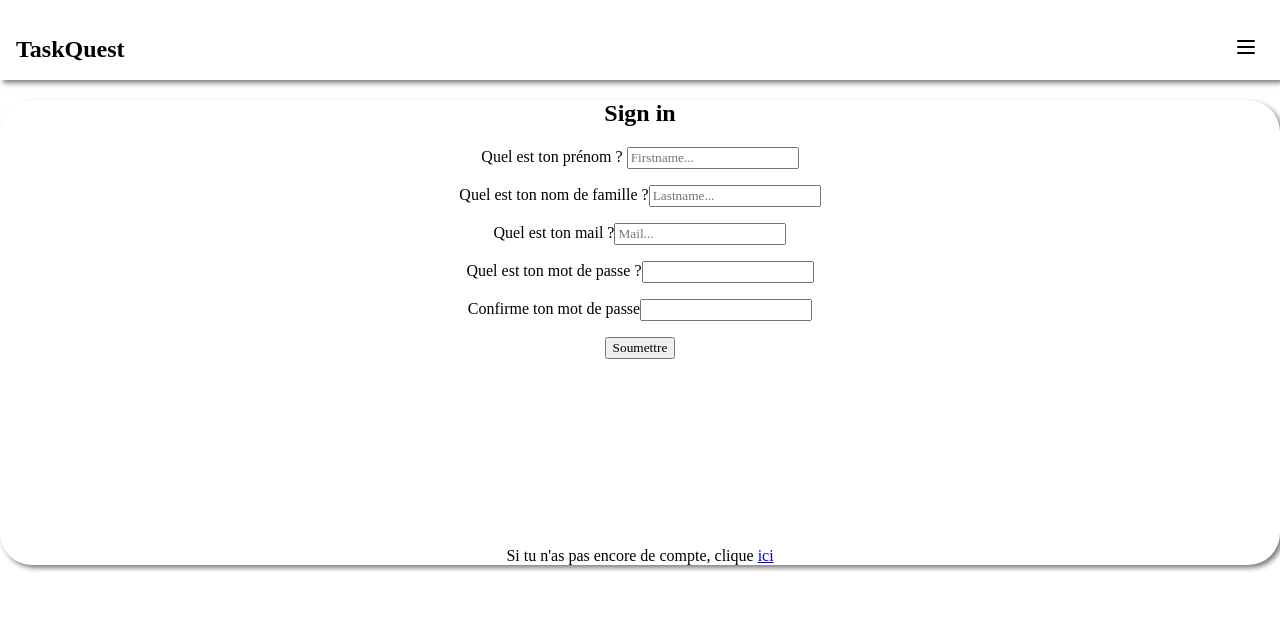
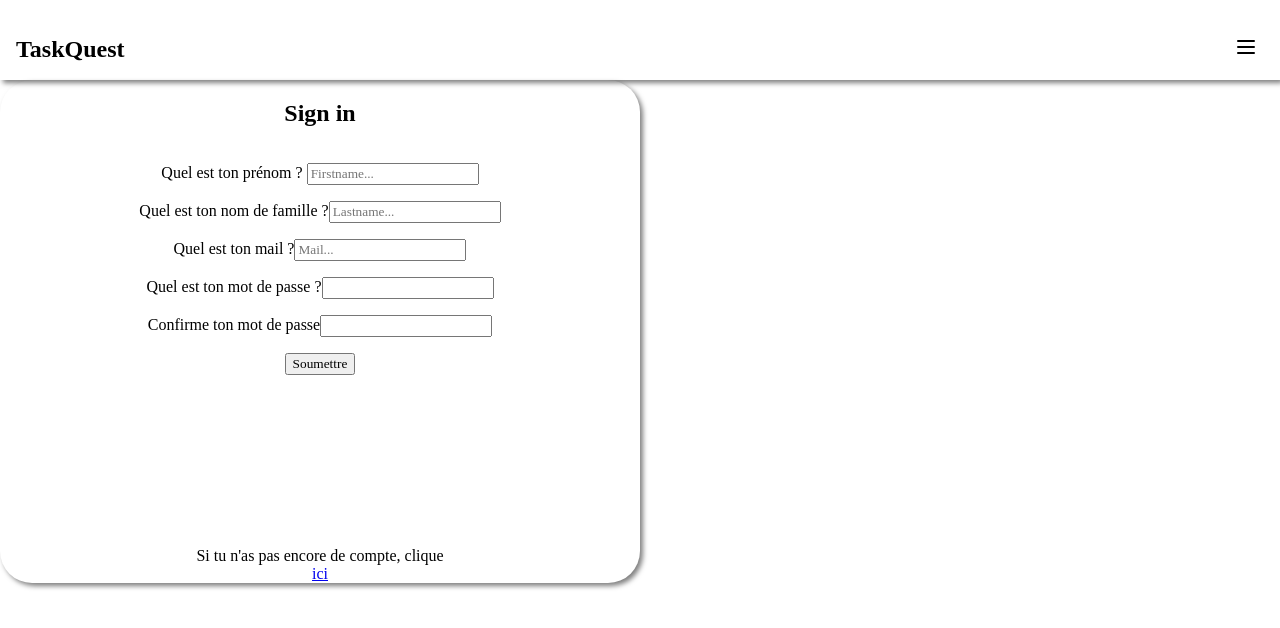
Before and after one commit to yanis-meziane/taskquest, a React (Create React App) app in the folder frontend/interface/: page /form in a window 1280 px wide. Shown: the top 628 px of the page. Built offline with nearby package versions, Linux system fonts and the light colour scheme.

Commit message:
Tentative debuggage page sign-in

```diff
--- a/frontend/interface/src/components/CSS/authCSS/form.css
+++ b/frontend/interface/src/components/CSS/authCSS/form.css
@@ -1,6 +1,8 @@
 #FormMain{
     align-items: center;
     text-align: center;
+    width: 50%;
+    justify-content: center;
     border-radius: 2rem;
     box-shadow: 3px 3px 5px rgba(0, 0, 0, 0.5);
 
@@ -16,3 +18,9 @@
 .formElements{
     margin: 2vh;
 }
+
+#formSection{
+    display: flex;
+    flex-direction: column;
+    width : 100%;
+}
--- a/frontend/interface/src/components/auth/Form.jsx
+++ b/frontend/interface/src/components/auth/Form.jsx
@@ -11,6 +11,7 @@ export default function Form() {
   return (
 
     <section id="FormMain">
+        <div id="formSection">
         <h1>Sign in </h1>
         <form onSubmit={form} className="formulaire">
 
@@ -45,6 +46,7 @@ export default function Form() {
         </form>
 
         Si tu n'as pas encore de compte, clique <Link to={"/login"}>ici</Link>
+    </div>
     </section>
 
   );
```
